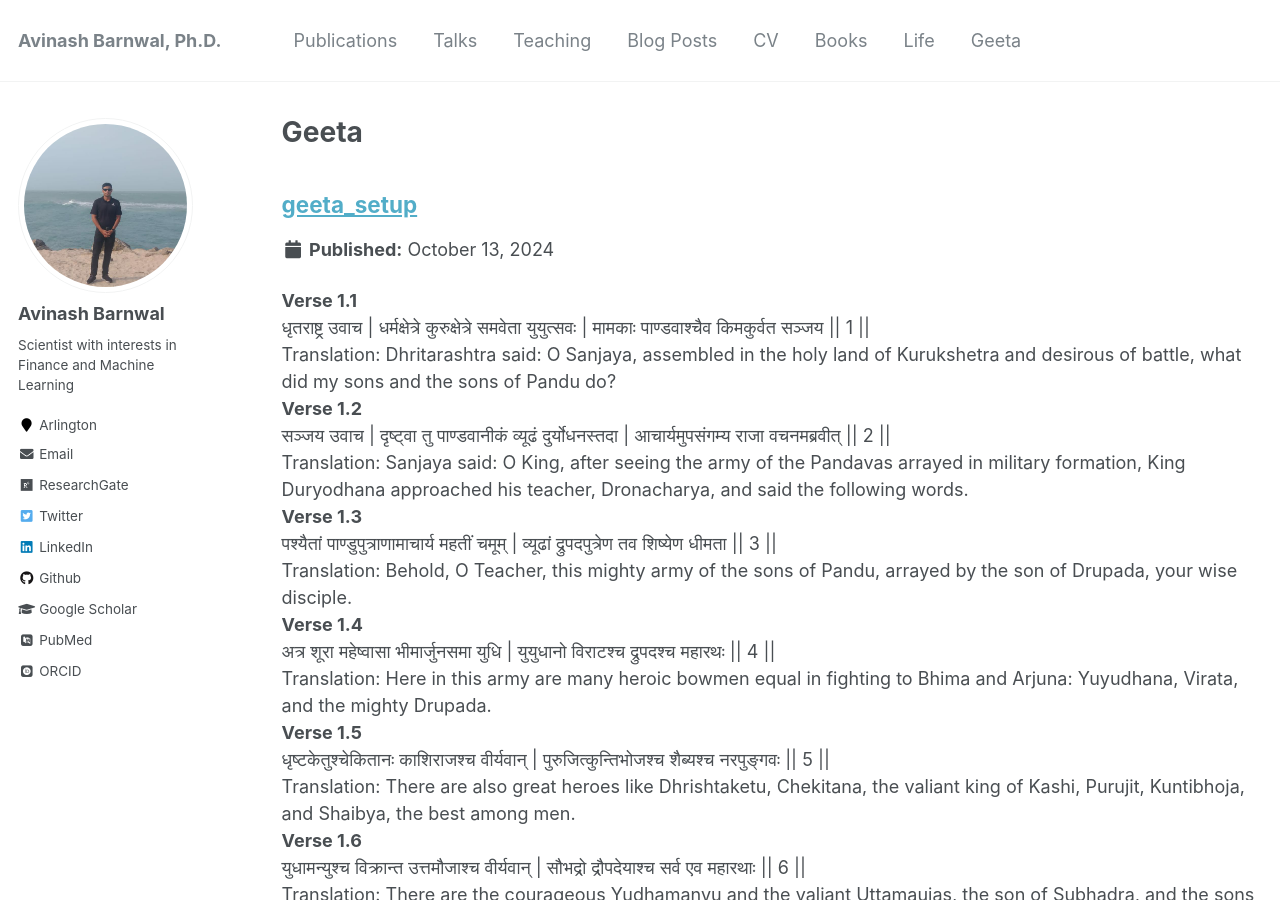
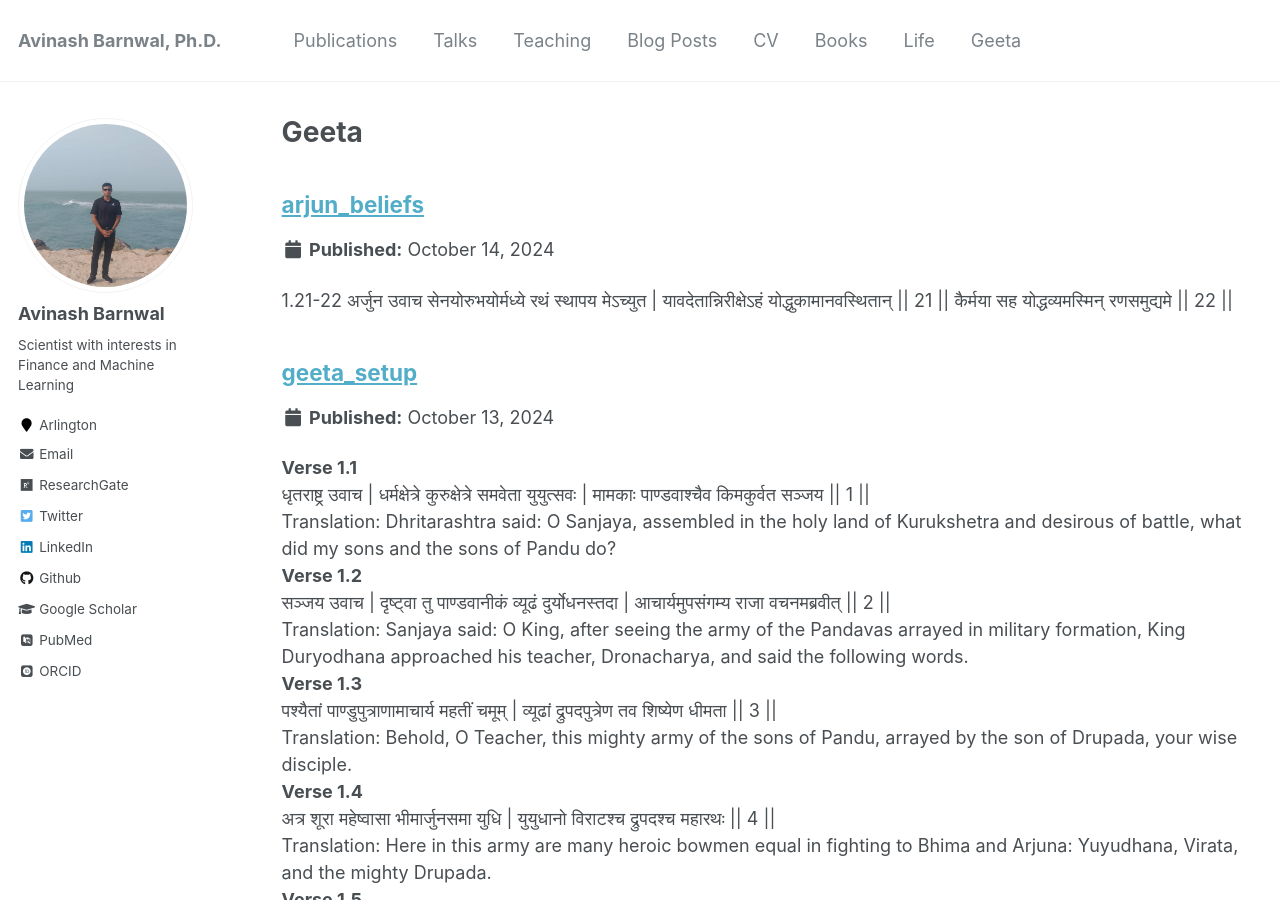
Before and after one commit to avinashbarnwal/avinashbarnwal.github.io, a Jekyll site: the page built from _pages/geeta.html, in a window 1280 px wide and 900 px high. Built offline with Jekyll 4.4.1, drawn with Linux system fonts in a browser that asks for light colours; some web fonts are replaced.

Commit message:
Update shlok_1_21_1_41.md

```diff
--- a/_geeta/shlok_1_21_1_41.md
+++ b/_geeta/shlok_1_21_1_41.md
@@ -1,4 +1,10 @@
-Bhagavad Gita Chapter 1, Verses 21-41
+---
+title: "arjun_beliefs"
+collection: geeta
+type: "Non-Fictional"
+permalink: /geeta/arjun_beliefs
+date: 2024-10-14
+---
 1.21-22 अर्जुन उवाच
 सेनयोरुभयोर्मध्ये रथं स्थापय मेऽच्युत |
 यावदेतान्निरीक्षेऽहं योद्धुकामानवस्थितान् || 21 ||
```
